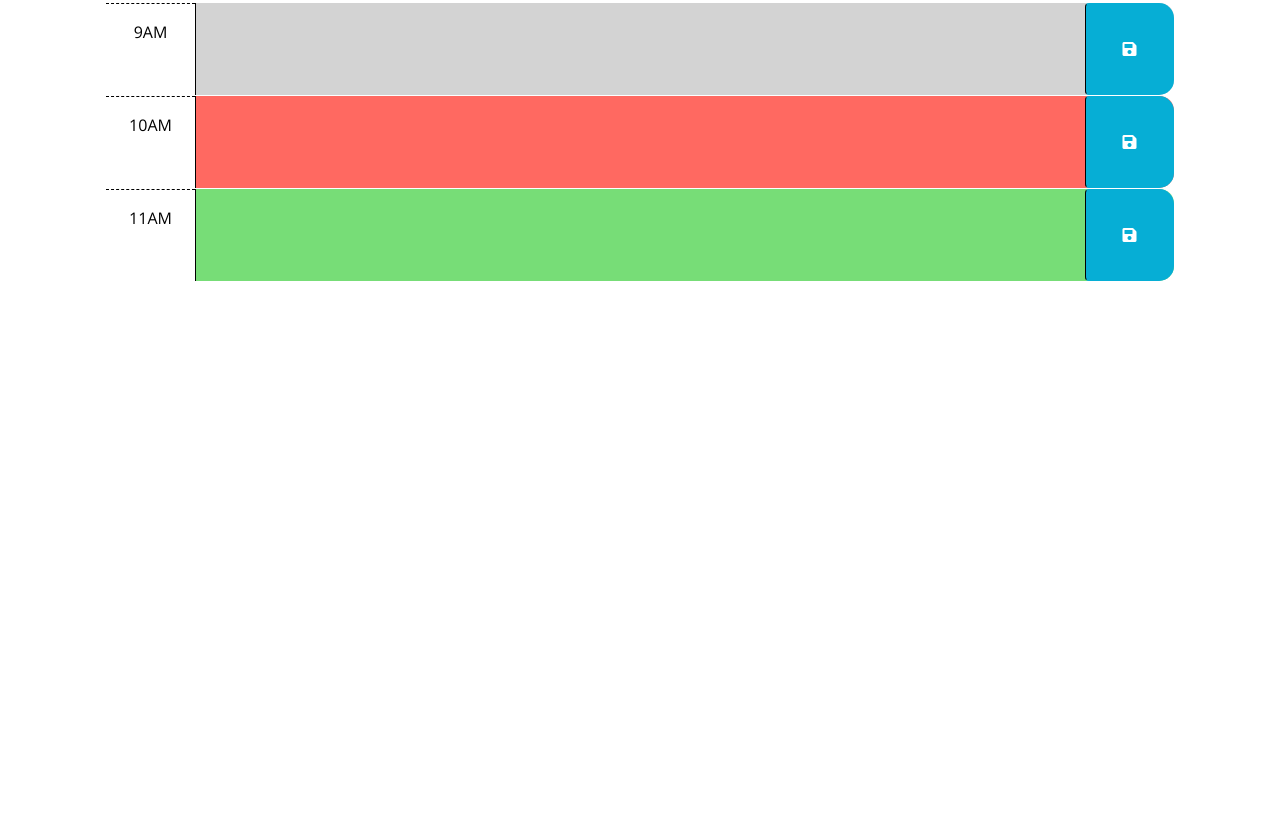
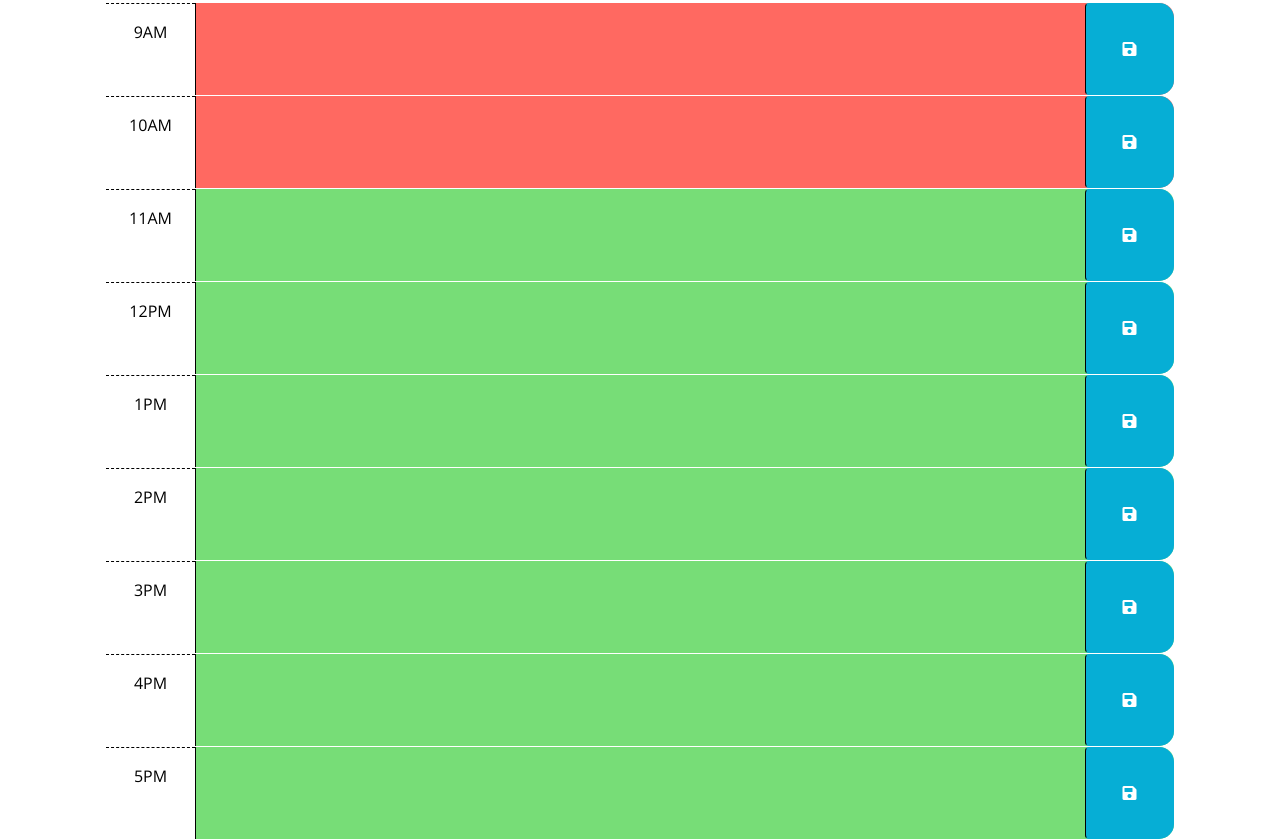
Before and after one commit to BrianPizz/work-day-scheduler, a plain HTML site: page index.html in a window 1280 px wide. Shown: the part 300-1139 px from the top of the page. Before the commit the page ends 800 px from the top, so only its background shows below. Drawn offline with nearby package versions, Linux system fonts and the light colour scheme.

Commit message:
added 9-5 hours and loop fro time check

```diff
--- a/Assets/js/script.js
+++ b/Assets/js/script.js
@@ -2,7 +2,7 @@
 // in the html.
 $(document).ready(function () {
   //listener for click events on the save button
-    $('.saveBtn').on('click', function(){
+  $('.saveBtn').on('click', function () {
     //Dom traversal used to get event text and hour ID
     var plan = $(this).siblings('.description').val();
     var time = $(this).parent().attr('id');
@@ -15,7 +15,38 @@ $(document).ready(function () {
   // attribute of each time-block be used to conditionally add or remove the
   // past, present, and future classes? How can Day.js be used to get the
   // current hour in 24-hour time?
-  //
+  function checkTime() {
+
+    var currentHour = dayjs().format('H');
+
+    console.log(currentHour);
+
+    $('.time-block').each(function () {
+
+      var planHour = parseInt($(this).attr("id").split('hour-').join());
+
+      console.log(planHour);
+
+      if (planHour > currentHour) {
+        $(this).addClass('past');
+      } else if (planHour < currentHour) {
+        $(this).addClass('future');
+      } else {
+        $(this).addClass('present');
+      };
+
+    })
+  };
+
+  checkTime()
+
+
+
+
+  //var planHourDigit = parseInt(planHour);
+
+
+
   // TODO: Add code to get any user input that was saved in localStorage and set
   // the values of the corresponding textarea elements. HINT: How can the id
   // attribute of each time-block be used to do this?
--- a/index.html
+++ b/index.html
@@ -66,6 +66,54 @@
         </button>
       </div>
 
+      <div id="hour-12" class="row time-block future">
+        <div class="col-2 col-md-1 hour text-center py-3">12PM</div>
+        <textarea class="col-8 col-md-10 description" rows="3"> </textarea>
+        <button class="btn saveBtn col-2 col-md-1" aria-label="save">
+          <i class="fas fa-save" aria-hidden="true"></i>
+        </button>
+      </div>
+
+      <div id="hour-13" class="row time-block future">
+        <div class="col-2 col-md-1 hour text-center py-3">1PM</div>
+        <textarea class="col-8 col-md-10 description" rows="3"> </textarea>
+        <button class="btn saveBtn col-2 col-md-1" aria-label="save">
+          <i class="fas fa-save" aria-hidden="true"></i>
+        </button>
+      </div>
+
+      <div id="hour-14" class="row time-block future">
+        <div class="col-2 col-md-1 hour text-center py-3">2PM</div>
+        <textarea class="col-8 col-md-10 description" rows="3"> </textarea>
+        <button class="btn saveBtn col-2 col-md-1" aria-label="save">
+          <i class="fas fa-save" aria-hidden="true"></i>
+        </button>
+      </div>
+
+      <div id="hour-15" class="row time-block future">
+        <div class="col-2 col-md-1 hour text-center py-3">3PM</div>
+        <textarea class="col-8 col-md-10 description" rows="3"> </textarea>
+        <button class="btn saveBtn col-2 col-md-1" aria-label="save">
+          <i class="fas fa-save" aria-hidden="true"></i>
+        </button>
+      </div>
+
+      <div id="hour-16" class="row time-block future">
+        <div class="col-2 col-md-1 hour text-center py-3">4PM</div>
+        <textarea class="col-8 col-md-10 description" rows="3"> </textarea>
+        <button class="btn saveBtn col-2 col-md-1" aria-label="save">
+          <i class="fas fa-save" aria-hidden="true"></i>
+        </button>
+      </div>
+
+      <div id="hour-17" class="row time-block future">
+        <div class="col-2 col-md-1 hour text-center py-3">5PM</div>
+        <textarea class="col-8 col-md-10 description" rows="3"> </textarea>
+        <button class="btn saveBtn col-2 col-md-1" aria-label="save">
+          <i class="fas fa-save" aria-hidden="true"></i>
+        </button>
+      </div>
+
     <script src="https://code.jquery.com/jquery-3.4.1.min.js"></script>
     <script
       src="https://cdn.jsdelivr.net/npm/dayjs@1.11.3/dayjs.min.js"
```
Lines whose indentation alone changed are shown as unchanged.
